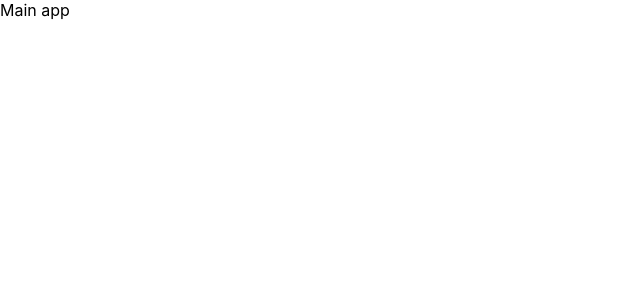
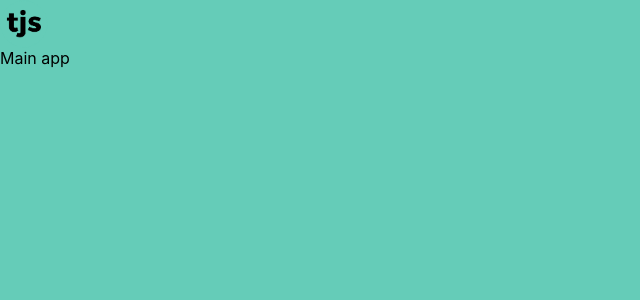
Before and after one commit to tjamesstone/portfolio, a React (Create React App) app: page / in a window 1280 px wide. Shown: the top 300 px of the page, without its empty margins (0-640 px from the left). Built offline with nearby package versions, Linux system fonts and the light colour scheme.

Commit message:
More setup

```diff
--- a/src/App.js
+++ b/src/App.js
@@ -1,9 +1,11 @@
 import React from 'react';
 import './App.scss'
+import Header from './components/Header'
 
 function App() {
   return (
     <div className="App">
+      <Header />
       Main app
     </div>
   );
--- a/src/App.scss
+++ b/src/App.scss
@@ -5,3 +5,8 @@ $green1: #65CCB8;
 $green2: #57BA98;
 $green3: #3b945E;
 $light: #F2F2F2;
+
+.App{
+    background-color: $green1;
+    height: 100vh;
+}
--- a/src/components/OtherPage.jsx
+++ b/src/components/About.jsx
@@ -1,5 +1,5 @@
 import React from 'react';
-import './OtherPage.scss'
+import './About.scss'
 
 function OtherPage() {
   return (
--- /dev/null
+++ b/src/components/About.scss
@@ -0,0 +1 @@
+@import '../App.scss'
--- a/src/components/Header.jsx
+++ b/src/components/Header.jsx
@@ -1,10 +1,12 @@
 import React from 'react';
 import './Header.scss'
+import logo from '../assets/IMG_0835.PNG'
 
 function Header() {
   return (
     <div className="header">
-      Header
+        <img clasName='logo' src={logo} alt="logo"/>
+
     </div>
   );
 }
--- a/src/components/Header.scss
+++ b/src/components/Header.scss
@@ -1 +1,9 @@
-@import '../App.scss'
+@import '../App.scss';
+
+.header{
+    display: flex;
+    flex-direction: row;
+    img {
+        width: 3rem;
+    }
+}
```
Also changed, not shown: src/assets/IMG_0835.PNG (added), src/assets/linkedin.png (added), src/components/Contact.jsx (added), src/components/Contact.scss (added), src/components/Projects.jsx (added), src/components/Projects.scss (added), src/components/Stack.jsx (added), src/components/Stack.scss (added).
